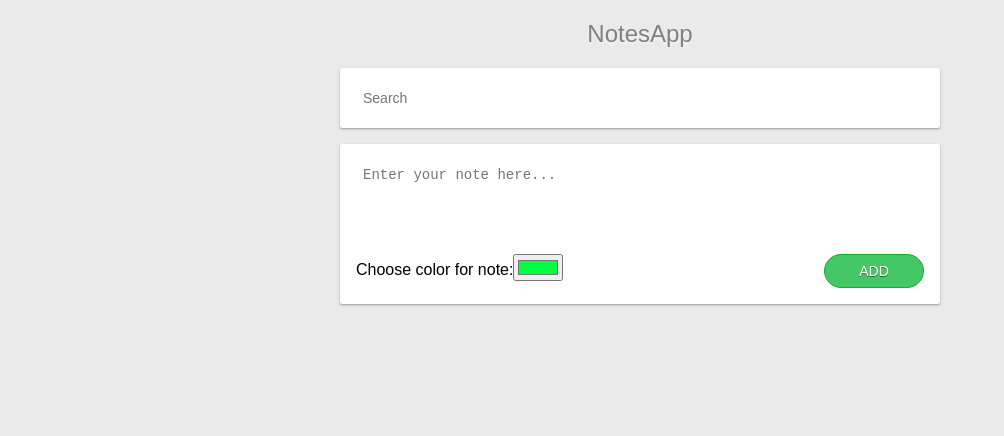
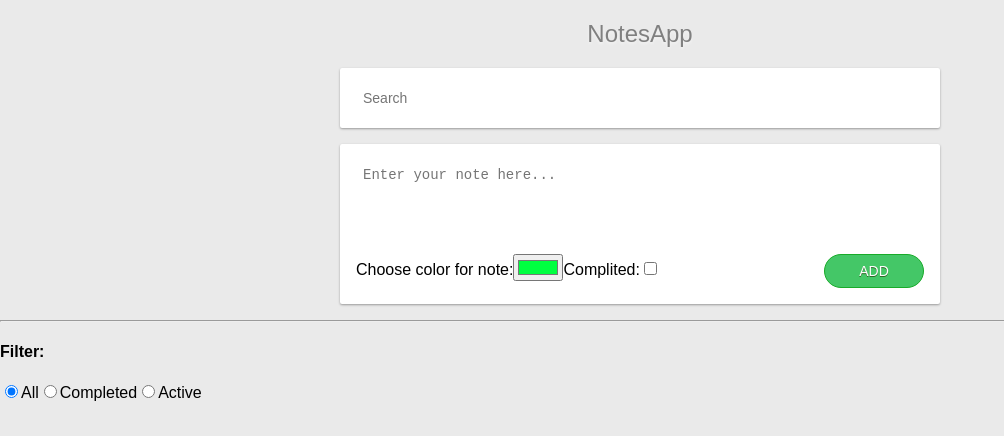
Before and after one commit to galyniayaroshenko/notes, a React (Create React App) app: page / in a window 1280 px wide. Shown: the top 436 px of the page, without its empty margins (0-1004 px from the left). Built offline with nearby package versions, Linux system fonts and the light colour scheme.

Commit message:
added filter

```diff
--- a/src/App.css
+++ b/src/App.css
@@ -178,3 +178,7 @@ body {
     color: grey;
     text-shadow: 0px 2px 3px rgba(255,255,255,0.5);
 }
+
+.clear {
+    clear: left
+}
--- a/src/App.js
+++ b/src/App.js
@@ -4,13 +4,16 @@ import './App.css';
 import NoteEditor from './components/NoteEditor';
 import NotesGrid from './components/NotesGrid';
 import Search from './components/Search';
+import Filter from './components/Filter';
 
 class App extends Component {
   state = {
     notes: [],
     search: false,
     serachValue: '',
-    noteEdit: {}
+    noteEdit: {},
+    filter: false,
+    isAdd: false
   };
 
   /* hooks */
@@ -29,7 +32,7 @@ class App extends Component {
   };
 
   shouldComponentUpdate(nextProps, nextState) {
-    if (!nextState.search) {
+    if ((!nextState.search && !nextState.filter) || nextState.isAdd) {
       const notes = JSON.stringify(nextState.notes);
 
       localStorage.setItem('notes', notes);
@@ -42,7 +45,53 @@ class App extends Component {
   focusNote = () => {
     const localNotes = JSON.parse(localStorage.getItem('notes'));
 
-    this.setState(Object.assign({}, this.state, { serachValue: '', notes: localNotes }));
+    this.setState(Object.assign({}, this.state, { serachValue: '', notes: localNotes, isAdd: true }));
+  };
+
+  handleFilter = (id) => {
+    const localNotes = JSON.parse(localStorage.getItem('notes'));
+
+    switch(id) {
+      case 'all': {
+        this.setState(Object.assign(
+          {},
+          this.state,
+          { notes: localNotes, filter: true, isAdd: false }
+        ));
+
+        break;
+      }
+      case 'completed': {
+        const newNotes = localNotes.filter(item => {
+          return item.completed;
+        });
+
+        this.setState(Object.assign(
+          {},
+          this.state,
+          { notes: newNotes, filter: true, isAdd: false }
+        ));
+
+        break;
+      }
+      case 'active': {
+        const newNotes = localNotes.filter(item => {
+          return !item.completed;
+        });
+
+        this.setState(Object.assign(
+          {},
+          this.state,
+          { notes: newNotes, filter: true, isAdd: false }
+        ));
+
+        break;
+      }
+
+      default: {
+        console.log('I do not know this id');
+      }
+    }
   };
 
   handelSearch = (e) => {
@@ -111,6 +160,11 @@ class App extends Component {
           onNoteDelete={this.handleNoteDelete}
           onNoteEdit={this.handleNoteEdit}
         />
+        <hr className="clear"/>
+        <Filter
+          onHandleFilter={this.handleFilter}
+          isAdd={this.state.isAdd}
+        />
       </div>
     );
   }
--- /dev/null
+++ b/src/components/Filter.jsx
@@ -0,0 +1,70 @@
+import React, { Component } from 'react';
+
+class Filter extends Component {
+  state = {
+    all: true,
+    completed: false,
+    active: false
+  };
+
+  /* hooks */
+  componentWillReceiveProps(nextProps) {
+    if (nextProps.isAdd) {
+      this.setState({ all: true, active: false, completed: false });
+    }
+  }
+  /* hooks */
+
+  handleFilter = (id) => {
+    const idRadioButton = id.target.value;
+
+    if (idRadioButton === 'all') {
+      this.setState({ all: true, active: false, completed: false });
+    } else
+    if (idRadioButton === 'completed') {
+      this.setState({ completed: true, all: false, active: false });
+    } else
+    if (idRadioButton === 'active') {
+      this.setState({ active: true, completed: false, all: false });
+    } else {
+      console.log('I do not know this id');
+    }
+
+    this.props.onHandleFilter(idRadioButton);
+  };
+
+  render() {
+    return (
+      <div>
+        <h4>Filter:</h4>
+        <input
+          name="filter"
+          type="radio"
+          id="all"
+          value="all"
+          checked={this.state.all}
+          onChange={this.handleFilter}
+        />All
+        <input
+          name="filter"
+          type="radio"
+          id="completed"
+          value="completed"
+          checked={this.state.completed}
+          onChange={this.handleFilter}
+        />Completed
+        <input
+          name="filter"
+          type="radio"
+          id="active"
+          value="active"
+          checked={this.state.active}
+          onChange={this.handleFilter}
+        />Active
+
+      </div>
+    );
+  };
+}
+
+export default Filter;
--- a/src/components/NoteEditor.jsx
+++ b/src/components/NoteEditor.jsx
@@ -4,16 +4,25 @@ class NoteEditor extends Component {
   state = {
     text: '',
     color: '#00ff40',
-    editId: null
+    editId: null,
+    completed: false
   };
 
   /* hooks */
   componentWillReceiveProps(nextProps) {
     if (nextProps.noteEdit.id) {
-      this.setState(Object.assign({}, this.state, { text: nextProps.noteEdit.text, editId: nextProps.noteEdit.id, color: nextProps.noteEdit.color }));
+      this.setState(Object.assign({}, this.state, {
+        text: nextProps.noteEdit.text,
+        editId: nextProps.noteEdit.id,
+        color: nextProps.noteEdit.color,
+        completed: nextProps.noteEdit.completed
+      }));
     }
   };
   /* hooks */
+  handleCheckboxChange = (e) => {
+    this.setState(Object.assign({}, this.state, { completed: !this.state.completed }));
+  };
 
   handleColorChange = (e) => {
     this.setState(Object.assign({}, this.state, { color: e.target.value }));
@@ -23,22 +32,24 @@ class NoteEditor extends Component {
     const newNote = {
       color: this.state.color,
       id: Date.now(),
-      text: this.state.text
+      text: this.state.text,
+      completed: this.state.completed
     };
 
     this.props.onNoteAdd(newNote);
-    this.setState(Object.assign({}, this.state, { text: '' }));
+    this.setState(Object.assign({}, this.state, { text: '', completed: false }));
   };
 
   handleNoteEdit = () => {
     const newNote = {
       color: this.state.color,
       id: this.state.editId,
-      text: this.state.text
+      text: this.state.text,
+      completed: this.state.completed
     };
 
     this.props.onNoteEdit(newNote);
-    this.setState(Object.assign({}, this.state, { text: '', editId: null }));
+    this.setState(Object.assign({}, this.state, { text: '', editId: null, completed: false }));
   };
 
   handleTextChange = (event) => {
@@ -64,6 +75,13 @@ class NoteEditor extends Component {
               value={this.state.color}
             />
           </label>
+          <label>Complited:
+            <input
+              type="checkbox"
+              checked={this.state.completed}
+              onChange={this.handleCheckboxChange}
+            />
+          </label>
           {
             this.state.editId ?
               <button
--- a/src/components/NotesGrid.jsx
+++ b/src/components/NotesGrid.jsx
@@ -6,7 +6,6 @@ class NotesGrid extends Component {
   render() {
     const onNoteDelete = this.props.onNoteDelete;
     const onNoteEdit = this.props.onNoteEdit;
-
 
     return (
       <div className="notes-grid">
@@ -20,7 +19,10 @@ class NotesGrid extends Component {
                 onDelete={onNoteDelete.bind(null, note)}
                 onEdit={onNoteEdit.bind(null, note)}
                 width='250px'
-              >{note.text}</Note>
+              >
+                <h4>{note.completed ? 'Completed' : 'Active'}</h4>
+                <p>{note.text}</p>
+              </Note>
             );
           })
         }
```
